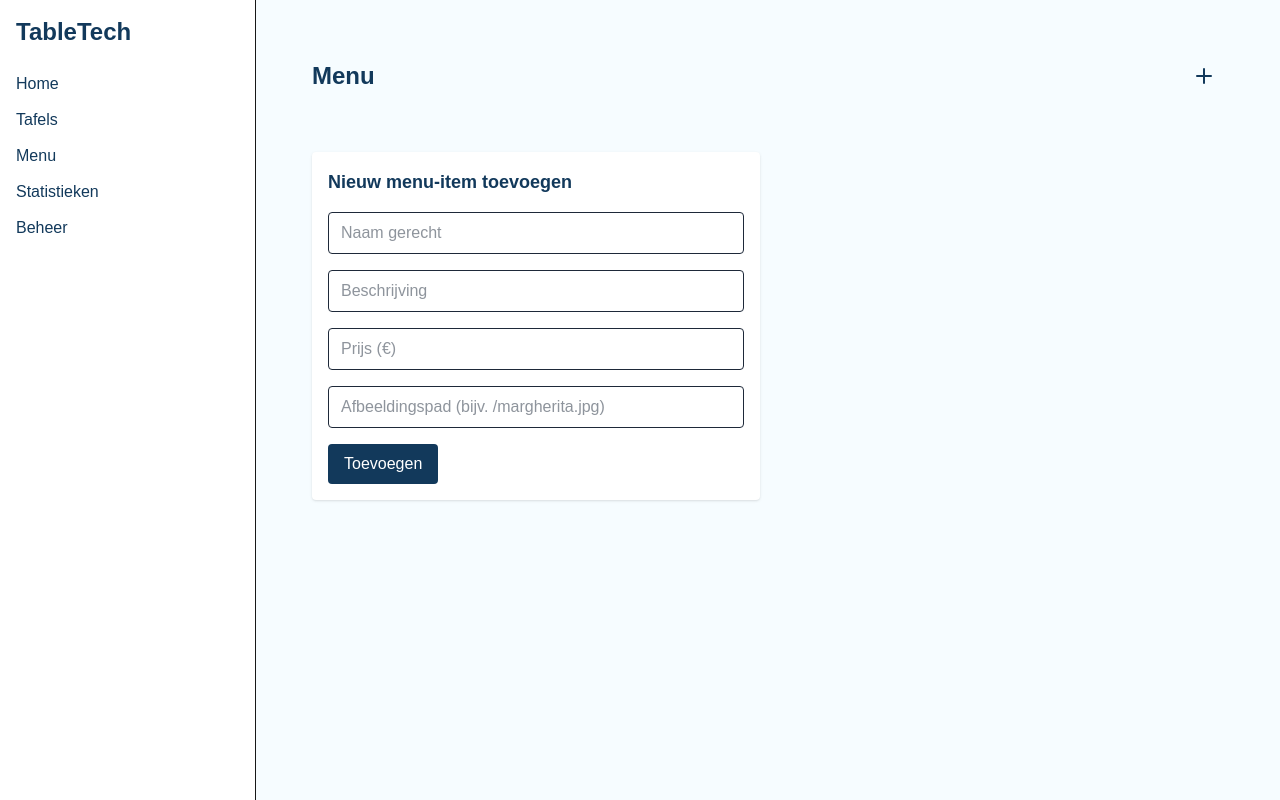
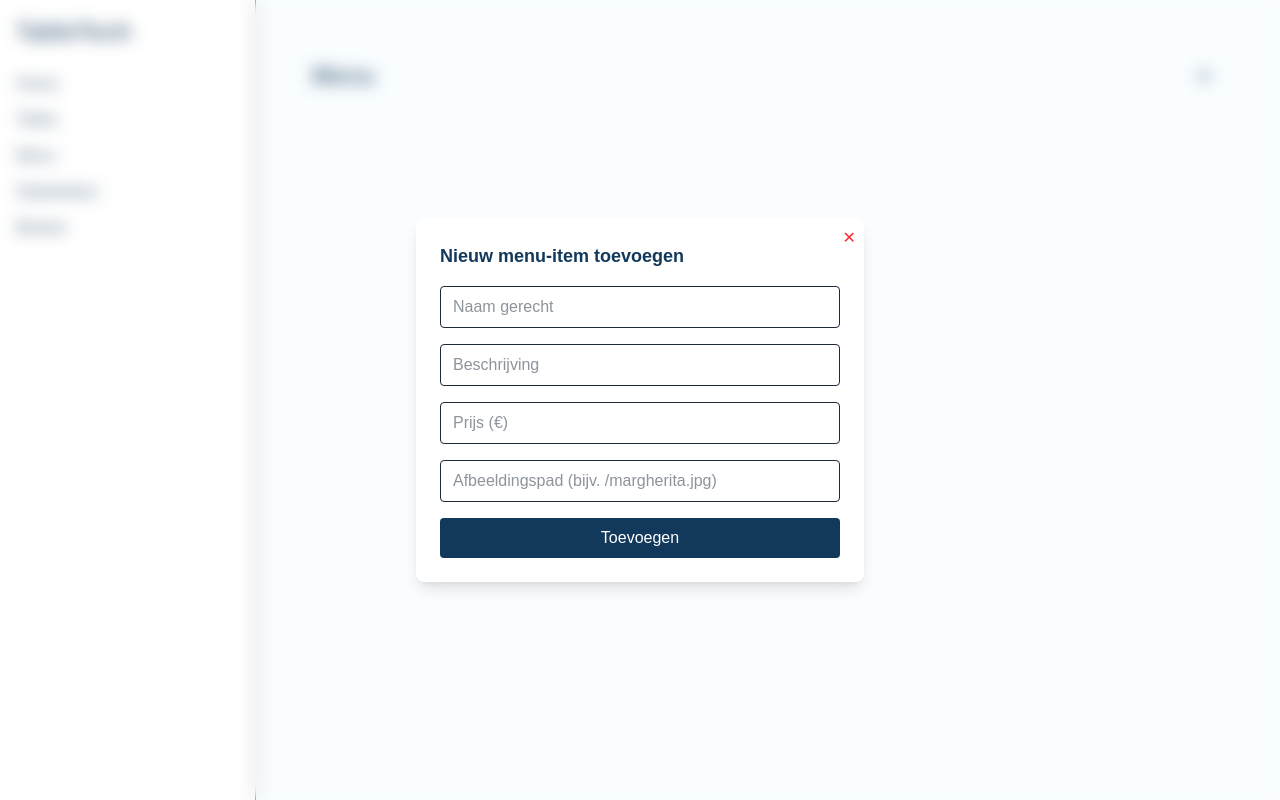
Before and after one commit to Table-Tech/TableTech-app, a Next.js app in the folder kitchen-side/: page /dashboard/1/menu in a window 1280 px wide. Both pictures are taken after a click on the button 1204 px from the left and 76 px from the top of the page. Built offline with nearby package versions, Linux system fonts and the light colour scheme.

Commit message:
cleaned up the function to add food item

```diff
--- a/kitchen-side/src/app/dashboard/[restaurantId]/menu/page.tsx
+++ b/kitchen-side/src/app/dashboard/[restaurantId]/menu/page.tsx
@@ -81,8 +81,18 @@ export default function MenuPage() {
       </div>
 
       {showForm && (
-        <form onSubmit={handleSubmit} className="max-w-md bg-white p-4 rounded shadow space-y-4">
-          <h2 className="text-lg font-semibold text-[#12395B]">Nieuw menu-item toevoegen</h2>
+        <div className="fixed inset-0 flex items-center justify-center z-50 backdrop-blur-sm bg-white/30">
+          <div className="bg-white p-6 rounded-lg shadow-lg w-full max-w-md relative">
+            {/* Sluitknop rechtsboven */}
+            <button
+              onClick={() => setShowForm(false)}
+              className="absolute top-2 right-2 text-red-500 hover:text-red-700"
+            >
+              ✕
+            </button>
+
+            <h2 className="text-lg font-semibold text-[#12395B] mb-4">Nieuw menu-item toevoegen</h2>
+            <form onSubmit={handleSubmit} className="space-y-4">
               <input
                 name="title"
                 placeholder="Naam gerecht"
@@ -107,15 +117,16 @@ export default function MenuPage() {
                 name="image"
                 placeholder="Afbeeldingspad (bijv. /margherita.jpg)"
                 className="w-full border px-3 py-2 rounded text-gray-800"
-            //required (voor testen ff uitgezet)
               />
               <button
                 type="submit"
-            className="bg-[#12395B] text-white px-4 py-2 rounded hover:bg-[#0a2e4a]"
+                className="bg-[#12395B] text-white px-4 py-2 rounded hover:bg-[#0a2e4a] w-full"
               >
                 Toevoegen
               </button>
             </form>
+          </div>
+        </div>
       )}
     </div>
   )
```
Lines whose indentation alone changed are shown as unchanged.
